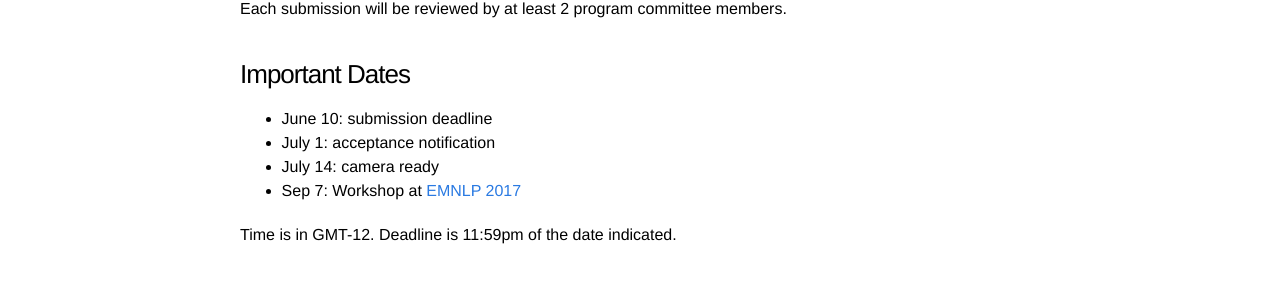
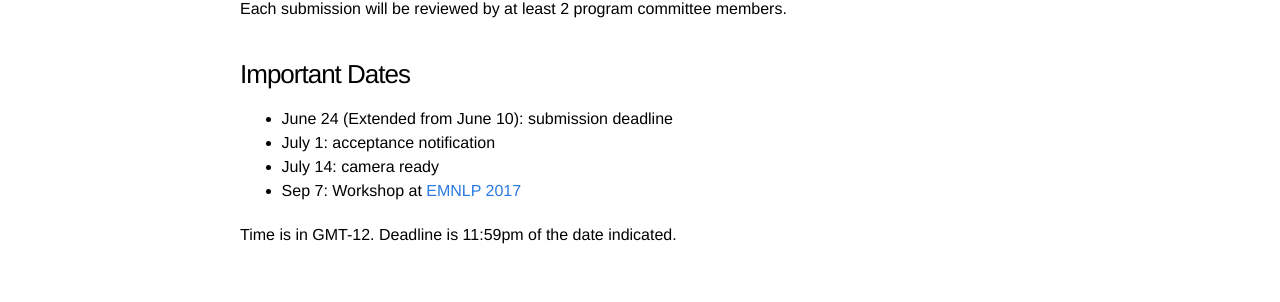
Before and after one commit to structuredprediction/structuredprediction.github.io, a Jekyll site: the page built from EMNLP17/1_cfp.md, in a window 1280 px wide. Shown: the part 1449-1751 px from the top of the page. Built offline with Jekyll 4.4.1, drawn with Linux system fonts in a browser that asks for light colours.

Commit message:
Create 1_cfp.md

```diff
--- a/EMNLP17/1_cfp.md
+++ b/EMNLP17/1_cfp.md
@@ -76,7 +76,7 @@ Each submission will be reviewed by at least 2 program committee members.
 
 ### Important Dates
 
-* June 10:  submission deadline
+* June 24 (Extended from June 10):  submission deadline
 * July 1: acceptance notification
 * July 14: camera ready
 * Sep 7: Workshop at [EMNLP 2017](http://www.emnlp2017.net)
```
